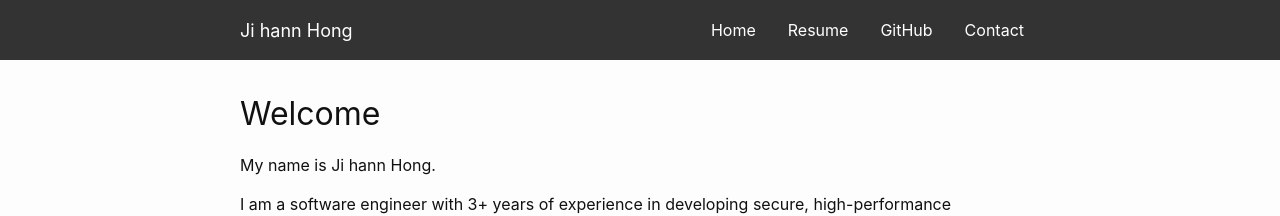
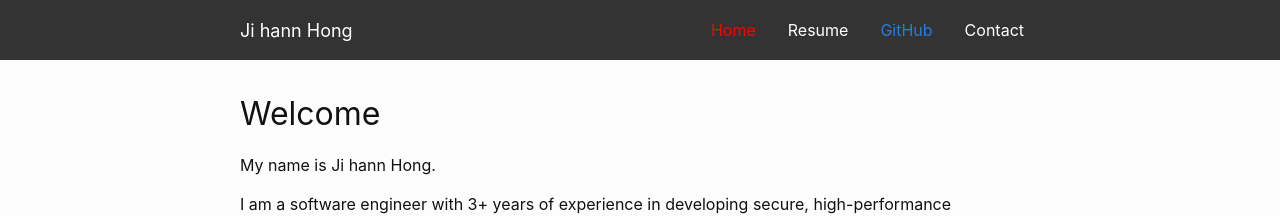
Before and after one commit to jhong16/My-Github-Page, a Jekyll site: the page built from index.md, in a window 1280 px wide. Shown: the top 216 px of the page. Built offline with Jekyll 4.4.1, drawn with Linux system fonts in a browser that asks for light colours.

Commit message:
Update header.html

```diff
--- a/_includes/header.html
+++ b/_includes/header.html
@@ -49,13 +49,16 @@
 
     .nav-inner ul li a {
       display: block;
-      color: white;
       text-align: center;
       padding: 14px 16px;
       text-decoration: none;
     }
 
-    .current {
+    .page {
+      color: white;
+    }
+
+    .current-page {
       color: red;
     }
 
@@ -103,10 +106,10 @@
 
       <!-- Navigation Links -->
       <ul id="navbar">
-        <li><a href="/" {% if page.url == "/" %} style="current" {% endif %}>Home</a></li>
-        <li><a href="/resume" {% if page.url == "/resume" %} style="current" {% endif %}>Resume</a></li>
+        <li><a href="/" {% if page.url == "/" %} class="current-page" {% else %} class="page" {% endif %}>Home</a></li>
+        <li><a href="/resume" {% if page.url == "/resume" %} class="current-page" {% else %} class="page" {% endif %}>Resume</a></li>
         <li><a href="https://github.com/jhong16">GitHub</a></li>
-        <li><a href="/contact" {% if page.url == "/contact" %} style="current" {% endif %}>Contact</a></li>
+        <li><a href="/contact" {% if page.url == "/contact" %} class="current-page" {% else %} class="page" {% endif %}>Contact</a></li>
       </ul>
     </div>
   </div>
```
